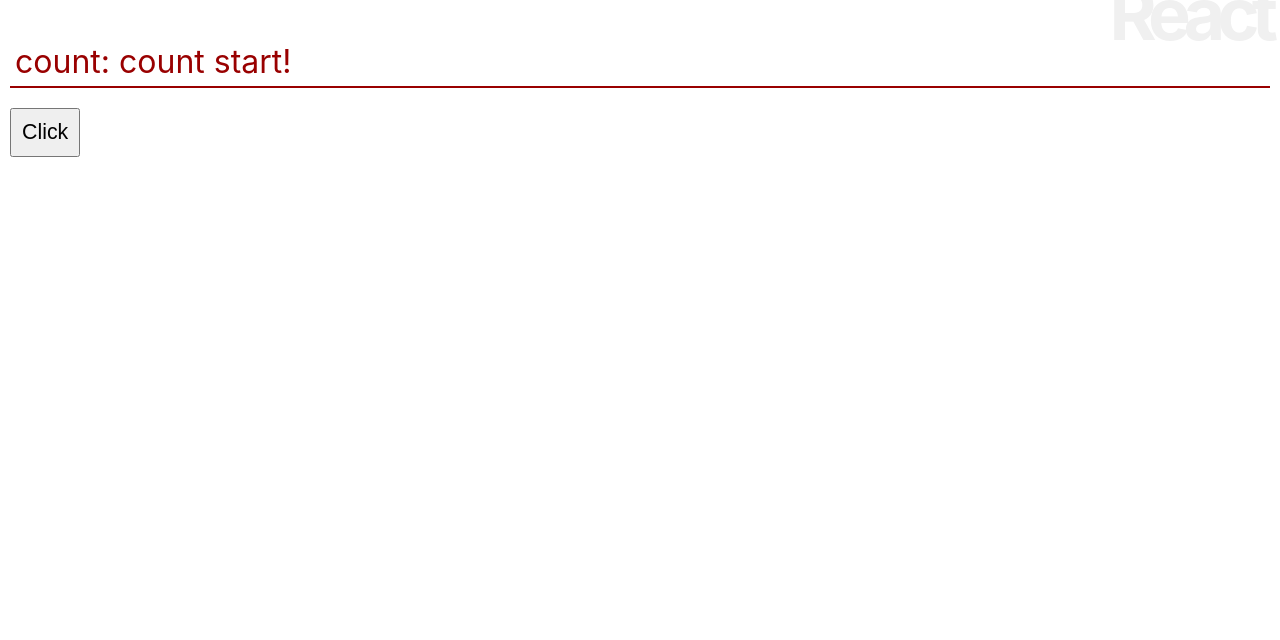
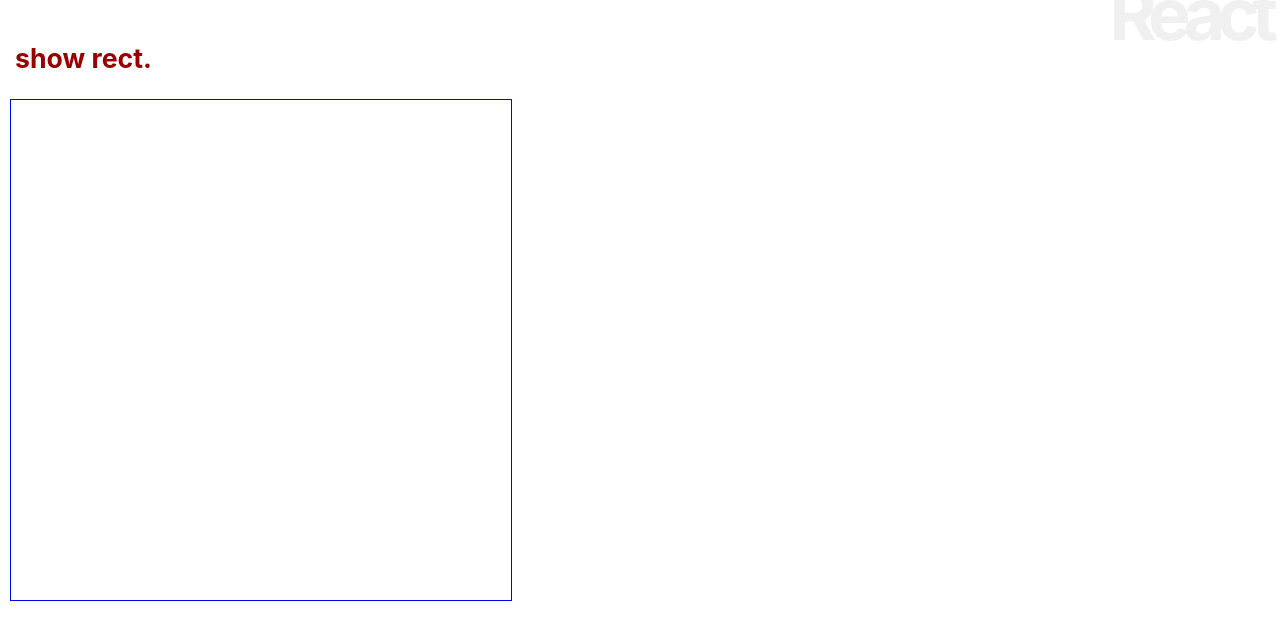
Before and after one commit to takahashi-n/react_next2, a React (Create React App) app: page / in a window 1280 px wide. Shown: the top 640 px of the page. Built offline with nearby package versions, Linux system fonts and the light colour scheme.

Commit message:
ステート（プロパティ）

```diff
--- a/src/App.js
+++ b/src/App.js
@@ -3,56 +3,57 @@
 import './App.css';
 
 class App extends Component {
+  data = [];
 
-  msgStyle1 = {
-    fontSize:"24pt",
+  msgStyle = {
+    fontSize:"20pt",
     color:"#900",
     margin:"20px 0px",
-    padding:"5px",
-    borderBottom:"2px solid #900"
+    padding:"5px"
   }
 
-  msgStyle2 = {
-    fontSize:"20pt",
-    color:"white",
-    backgroundColor:"#900",
-    margin:"20px 0px",
-    padding:"5px",
-    borderBottom:"2px solid #900"
-  }
-
-  btnStyle = {
-    fontSize:"16pt",
-    padding:"10px"
+  area = {
+    width:"500px",
+    height:"500px",
+    border:"1px solid blue"
   }
 
   constructor(props){
     super(props);
     this.state = {
-      counter: 0,
-      msg:'count start!',
-      flg:true,
+      list:this.data
     };
     this.doAction = this.doAction.bind(this);
   }
 
   doAction(e) {
-    this.setState((state) => ({
-      counter: state.counter + 1,
-      msg: state.counter,
-      flg: !state.flg
-    }));
+    let x = e.pageX;
+    let y = e.pageY;
+    this.data.push({x:x, y:y});
+    this.setState({
+      list:this.data
+    });
+  }
+
+  draw(d){
+    let s = {
+      position:"absolute",
+      left:(d.x - 25) + "px",
+      top:(d.y - 25) + "px",
+      width:"50px",
+      height:"50px",
+      backgroundColor:"#66f3",
+    };
+    return <div style={s}></div>;
   }
 
   render(){
     return <div>
       <h1>React</h1>
-      {this.state.flg ?
-        <p style={this.msgStyle1}>count: {this.state.msg}</p>
-      :
-        <p style={this.msgStyle2}>{this.state.msg}です。</p>
-      }
-      <button style={this.btnStyle} onClick={this.doAction}>Click</button>
+      <h2 style={this.msgStyle}>show rect.</h2>
+      <div style={this.area} onClick={this.doAction}>
+        {this.data.map((value) => this.draw(value))}
+      </div>
     </div>;
   }
 }
```
